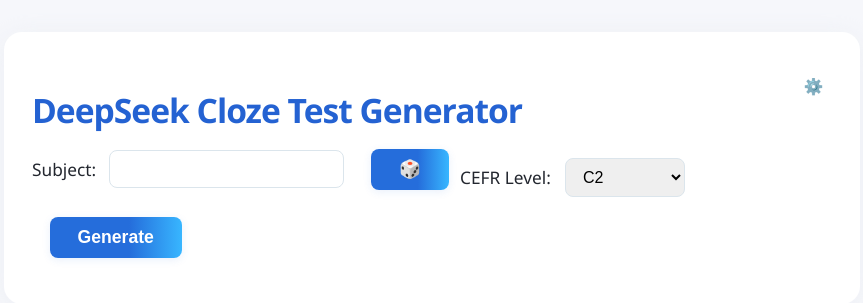
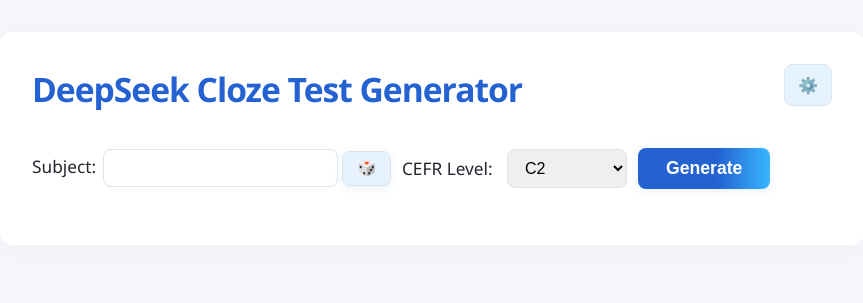
Before and after one commit to mrfenyx/cloze-tester, a Flask app: page / in a window 1280 px wide. Shown: the top 303 px of the page, without its empty margins (208-1071 px from the left). Run offline with Flask 3, Linux system fonts and the light colour scheme.

Commit message:
improved styles

```diff
--- a/static/styles.css
+++ b/static/styles.css
@@ -1,148 +1,228 @@
+:root {
+  /* Color Palette */
+  --primary: #2462d2;
+  --primary-light: #38b6ff;
+  --primary-lighter: #77b6fc;
+  --primary-lightest: #e6f2fd;
+  --secondary: #169bd7;
+  --error: #b40c0c;
+  --error-light: #fde2e2;
+  --success: #179b2c;
+  --success-light: #eafbe6;
+  --text: #23272f;
+  --text-light: #464646;
+  --text-lighter: #888;
+  --bg: #f6f7fb;
+  --card-bg: #fff;
+  --border: #dbe5ec;
+  --border-light: #eaeaea;
+
+  /* Spacing */
+  --space-sm: 0.5em;
+  --space-md: 1em;
+  --space-lg: 1.5em;
+  --space-xl: 2em;
+
+  /* Sizing */
+  --border-radius: 8px;
+  --border-radius-lg: 12px;
+  --border-width: 1.5px;
+  --shadow-sm: 0 2px 8px;
+  --shadow-md: 0 4px 16px;
+  --shadow-lg: 0 4px 24px;
+
+  /* Timing */
+  --transition: 0.15s;
+}
+
 body {
   font-family: 'Segoe UI', Arial, sans-serif;
-  background: #f6f7fb;
-  color: #23272f;
+  background: var(--bg);
+  color: var(--text);
   margin: 0;
   padding: 0;
+  line-height: 1.5;
 }
-.container {
-  background: #fff;
+
+/* Layout Containers */
+.container, .config-card {
+  background: var(--card-bg);
+  margin: var(--space-xl) auto;
+  box-shadow: var(--shadow-lg) #e4e8ef7a;
+  border-radius: var(--border-radius-lg);
+  padding: var(--space-xl);
   max-width: 800px;
-  margin: 32px auto 0 auto;
-  box-shadow: 0 4px 24px 0 #e4e8ef7a;
-  border-radius: 18px;
-  padding: 32px 28px 28px 28px;
 }
+
+.config-card {
+  max-width: 450px;
+  box-shadow: var(--shadow-md) #2462d238;
+  margin: 55px auto;
+  padding: 30px 32px 22px;
+}
+
+/* Typography */
+h1, h2, h3 {
+  color: var(--primary);
+  font-weight: 600;
+  margin-top: 0;
+}
+
 h1 {
   font-size: 2.1em;
-  font-weight: 600;
   letter-spacing: -1px;
-  margin-bottom: 16px;
-  color: #2462d2;
+  margin-bottom: var(--space-md);
 }
+
+.config-header {
+  font-size: 1.5em;
+  letter-spacing: 1px;
+  font-weight: 700;
+  text-align: center;
+  margin-bottom: var(--space-sm);
+}
+
+/* Forms */
 form {
   margin-bottom: 0;
 }
 
-/* Form row styles */
 .input-row {
   display: flex;
   align-items: center;
   flex-wrap: wrap;
   gap: 0.7em;
-  margin-bottom: 18px;
+  margin-bottom: var(--space-lg);
 }
+
 .input-row label {
   margin-right: 3px;
-  margin-bottom: 0;
   font-weight: 500;
   font-size: 1.08em;
 }
-.input-row input[type="text"], .input-row select {
+
+input[type="text"],
+input[type="number"],
+select {
   font-size: 1em;
   padding: 9px 13px;
-  border-radius: 8px;
-  border: 1.5px solid #dbe5ec;
+  border-radius: var(--border-radius);
+  border: var(--border-width) solid var(--border);
   box-sizing: border-box;
-  transition: border .2s;
+  transition: border var(--transition);
   width: auto;
   min-width: 120px;
-  margin-right: 0;
-  margin-bottom: 0;
 }
-.input-row input[type="text"]:focus, .input-row select:focus {
+
+input[type="text"]:focus,
+input[type="number"]:focus,
+select:focus {
   outline: none;
-  border-color: #77b6fc;
+  border-color: var(--primary-lighter);
   background: #f7fbff;
 }
-.input-row button {
-  background: linear-gradient(90deg, #256ddb 60%, #38b6ff 100%);
+
+/* Buttons */
+button, .config-save-btn {
+  background: linear-gradient(90deg, var(--primary) 60%, var(--primary-light) 100%);
   color: #fff;
   border: none;
   font-weight: 600;
   font-size: 1.1em;
   padding: 10px 28px;
-  border-radius: 8px;
-  box-shadow: 0 2px 8px 0 #256ddb1a;
+  border-radius: var(--border-radius);
+  box-shadow: var(--shadow-sm) #256ddb1a;
   cursor: pointer;
-  transition: background .2s, box-shadow .2s;
-  margin-left: 1em;
-  margin-bottom: 0;
-  width: auto;
-}
-.input-row button:hover {
-  background: linear-gradient(90deg, #2462d2 70%, #169bd7 100%);
-  box-shadow: 0 4px 16px 0 #256ddb25;
+  transition: all var(--transition);
 }
 
-/* Error message */
-.error {
-  background: #fde2e2;
-  color: #b40c0c;
-  padding: 0.85em 1em;
-  border-radius: 8px;
-  border: 1.5px solid #efb7b7;
-  margin-bottom: 18px;
-  margin-top: 6px;
+button:hover, .config-save-btn:hover {
+  background: linear-gradient(90deg, var(--primary) 70%, var(--secondary) 100%);
+  box-shadow: var(--shadow-md) #256ddb25;
 }
 
-/* Collapsible original text */
+.random-btn {
+  display: inline-flex;
+  align-items: center;
+  justify-content: center;
+  gap: 0.4em;
+  padding: 0.5em 0.9em;
+  font-size: 0.95em;
+  font-weight: 600;
+  background: var(--primary-lightest);
+  color: var(--primary);
+  border: 1px solid var(--border);
+  border-radius: var(--border-radius);
+  cursor: pointer;
+  transition: all var(--transition);
+  min-height: 2.25em; /* Better alignment with input fields */
+}
+
+.random-btn:hover {
+  background: #d0e6fa;
+  color: var(--secondary);
+  box-shadow: var(--shadow-sm) #2462d215;
+  transform: translateY(-1px);
+}
+
+/* Special Components */
+.error {
+  background: var(--error-light);
+  color: var(--error);
+  padding: 0.85em 1em;
+  border-radius: var(--border-radius);
+  border: var(--border-width) solid #efb7b7;
+  margin: var(--space-sm) 0 var(--space-lg);
+}
+
 .collapsible-btn {
   background: none;
-  color: #2462d2;
+  color: var(--primary);
   font-weight: 600;
   border: none;
   font-size: 1em;
   cursor: pointer;
-  margin: 1.1em 0 .5em 0;
+  margin: 1.1em 0 0.5em;
   display: flex;
   align-items: center;
-  transition: color .2s;
   padding: 0;
+  transition: color var(--transition);
 }
+
 .collapsible-btn:hover {
-  color: #169bd7;
+  color: var(--secondary);
 }
+
 .collapsible-content {
   display: none;
-  padding: 0.7em 1.3em 0.9em 1.3em;
-  border-radius: 8px;
+  padding: 0.7em 1.3em 0.9em;
+  border-radius: var(--border-radius);
   background: #f1f4fa;
-  margin-bottom: 1.5em;
+  margin-bottom: var(--space-lg);
   font-size: 1.03em;
-  color: #464646;
-  box-shadow: 0 2px 8px 0 #2462d215;
+  color: var(--text-light);
+  box-shadow: var(--shadow-sm) #2462d215;
   white-space: pre-wrap;
   word-break: break-word;
-  transition: box-shadow .2s;
 }
 
-/* Cloze result styling */
+/* Results */
 .result {
   background: #eaf3fe;
-  padding: 1.2em 1em 0.7em 1em;
-  border-radius: 12px;
+  padding: 1.2em 1em 0.7em;
+  border-radius: var(--border-radius-lg);
   margin-top: 1.8em;
-  box-shadow: 0 4px 16px 0 #89bfff1a;
+  box-shadow: var(--shadow-md) #89bfff1a;
   border: 1.2px solid #c7e2fa;
 }
-.result h2 {
-  margin-top: 0;
-  margin-bottom: 0.6em;
-  color: #256ddb;
-  font-size: 1.19em;
-  font-weight: 600;
-}
+
 .cloze {
   font-family: 'Fira Mono', 'Menlo', 'Consolas', 'Courier New', monospace;
   font-size: 1.08em;
   letter-spacing: .2px;
   margin-bottom: 0.32em;
 }
-.cloze-blank-group {
-  white-space: nowrap;
-  display: inline-block;
-}
+
 .blank-input {
   width: 1em;
   min-width: 1em;
@@ -155,144 +235,136 @@
   border-radius: 5px;
   background: #f6fbff;
   color: #236;
-  box-shadow: 0 2px 5px 0 #c7e2fa44;
-  transition: border-color 0.2s, box-shadow 0.2s;
-  outline: none;
+  box-shadow: 0 2px 5px #c7e2fa44;
+  transition: all var(--transition);
 }
+
 .blank-input:focus {
-  border-color: #256ddb;
+  border-color: var(--primary);
   background: #eaf3fe;
   box-shadow: 0 0 0 2px #b3cfff88;
 }
+
 .blank-input.correct {
   border-color: #30c96b;
-  background: #eafbe6;
+  background: var(--success-light);
 }
+
 .blank-input.incorrect {
   border-color: #ef3737;
   background: #ffeaea;
 }
-.cloze-blank-group.correct input { border-color: #30c96b !important; background: #eafbe6 !important;}
-.cloze-blank-group.incorrect input { border-color: #ef3737 !important; background: #ffeaea !important;}
-.cloze-blank-group.correct { background: #eafbe6; border-radius: 6px; }
-.cloze-blank-group.incorrect { background: #ffeaea; border-radius: 6px; }
-.correct-answer {
-  color: #888;
-  font-size: 0.98em;
-  margin-left: 0.3em;
-  font-style: italic;
-}
-.score {
-  color: #2462d2;
-  font-size: 1.15em;
-}
-.random-btn {
-  margin-left: 8px;
-  padding: 3px 14px;
-  font-size: 1em;
-  background: #e6f2fd;
-  color: #2462d2;
-  border: 1px solid #d0e6fa;
-  border-radius: 6px;
-  cursor: pointer;
-  transition: background 0.16s, color 0.16s;
-}
-.random-btn:hover {
-  background: #c8e2fa;
-  color: #169bd7;
-}
-.subject-row {
-  display: flex;
-  align-items: center;
-  gap: 0.6em;
-  margin-bottom: 1em;
-}
 
-@media (max-width: 700px) {
-  .container { padding: 18px 7px 10px 7px; }
-  .input-row { flex-direction: column; align-items: stretch; gap: 0.35em; }
-  .input-row input[type="text"], .input-row select { width: 100%; min-width: 0; }
-  .input-row button { width: 100%; margin-left: 0; margin-top: 8px; }
-}
-
-/* Configuration Page/Card Styles */
-.config-link {
-  float: right;
-  color: #2462d2;
-  text-decoration: none;
-  font-size: 1em;
-  font-weight: 600;
-  margin-bottom: 18px;
-  margin-top: 5px;
-  letter-spacing: 0.5px;
-  transition: color 0.15s;
-  padding: 0 8px;
-  line-height: 2.2em;
-  border-radius: 7px;
-}
-.config-link:hover {
-  color: #169bd7;
-  background: #e9f2fe;
-  text-decoration: underline;
-}
-.config-card {
-  background: #fff;
-  max-width: 450px;
-  margin: 55px auto;
-  padding: 30px 32px 22px 32px;
-  border-radius: 18px;
-  box-shadow: 0 4px 18px 0 #2462d238;
-}
-.config-header {
-  margin-top: 0;
-  margin-bottom: 10px;
-  color: #2462d2;
-  font-size: 1.5em;
-  letter-spacing: 1px;
-  font-weight: 700;
-  text-align: center;
-}
+/* Config Page */
 .config-table {
   width: 100%;
   border-collapse: collapse;
-  margin-bottom: 1em;
+  margin-bottom: var(--space-md);
 }
+
 .config-table th, .config-table td {
-  border: 1px solid #eaeaea;
+  border: 1px solid var(--border-light);
   padding: 7px 8px;
   text-align: center;
 }
+
 .config-table th {
   background: #f6f6fc;
-  color: #2462d2;
+  color: var(--primary);
   font-size: 1em;
 }
+
 .config-label {
   font-weight: 600;
-  color: #2462d2;
+  color: var(--primary);
 }
-.config-save-btn {
-  background: linear-gradient(90deg, #2462d2 60%, #38b6ff 100%);
-  color: #fff;
-  border: none;
-  border-radius: 8px;
-  padding: 8px 30px;
+
+.success {
+  color: var(--success);
+  text-align: center;
+  margin-top: var(--space-md);
+}
+
+.danger {
+  color: var(--error);
+  text-align: center;
+  margin-top: var(--space-md);
+}
+
+/* Links - Refined Version */
+.config-link, .back-link {
+  display: inline-flex;
+  align-items: center;
+  gap: 0.35em;
+  color: var(--primary);
   font-weight: 600;
-  font-size: 1em;
-  margin-top: 8px;
-  box-shadow: 0 2px 8px 0 #256ddb1a;
-  cursor: pointer;
-  transition: background .18s, box-shadow .15s;
+  text-decoration: none;
+  transition: all var(--transition);
+  padding: 0.5em 0.8em;
+  border-radius: var(--border-radius);
 }
-.config-save-btn:hover { background: linear-gradient(90deg, #169bd7 60%, #38b6ff 100%); }
-.success { color: #179b2c; text-align: center; margin-top: 12px; }
-.danger { color: #b40c0c; text-align: center; margin-top: 12px; }
+
+/* Config Link (⚙️) Specific Styles */
+.config-link {
+  float: right;
+  background-color: var(--primary-lightest);
+  border: 1px solid var(--border);
+  margin: 0 0 var(--space-lg) var(--space-md);
+}
+
+.config-link:hover {
+  color: var(--secondary);
+  background-color: #d0e6fa;
+  text-decoration: none; /* Removed underline in favor of background change */
+  box-shadow: var(--shadow-sm) #2462d215;
+  transform: translateY(-1px);
+}
+
+/* Back Link (← Back) Specific Styles */
 .back-link {
-  display: inline-block;
-  margin-bottom: 18px;
-  color: #2462d2;
-  text-decoration: none;
-  font-size: 1em;
-  font-weight: 600;
+  margin-bottom: var(--space-lg);
+  padding-left: 0.2em; /* Less padding on left to account for arrow */
 }
-.back-link:hover { text-decoration: underline; }
+
+.back-link:hover {
+  color: var(--secondary);
+  text-decoration: underline;
+  text-underline-offset: 0.2em;
+}
+
+/* Responsive */
+@media (max-width: 700px) {
+  .container {
+    padding: 18px 7px 10px;
+    margin: 0 auto;
+    border-radius: 0;
+  }
+
+  .input-row {
+    flex-direction: column;
+    align-items: stretch;
+    gap: 0.35em;
+  }
+
+  .input-row input[type="text"],
+  .input-row select {
+    width: 100%;
+    min-width: 0;
+  }
+
+  .input-row button {
+    width: 100%;
+    margin-left: 0;
+    margin-top: var(--space-sm);
+  }
+}
+
+@media (max-width: 400px) {
+  .container, .config-card {
+    padding: var(--space-md);
+  }
+
+  h1 {
+    font-size: 1.8em;
+  }
+}
```
